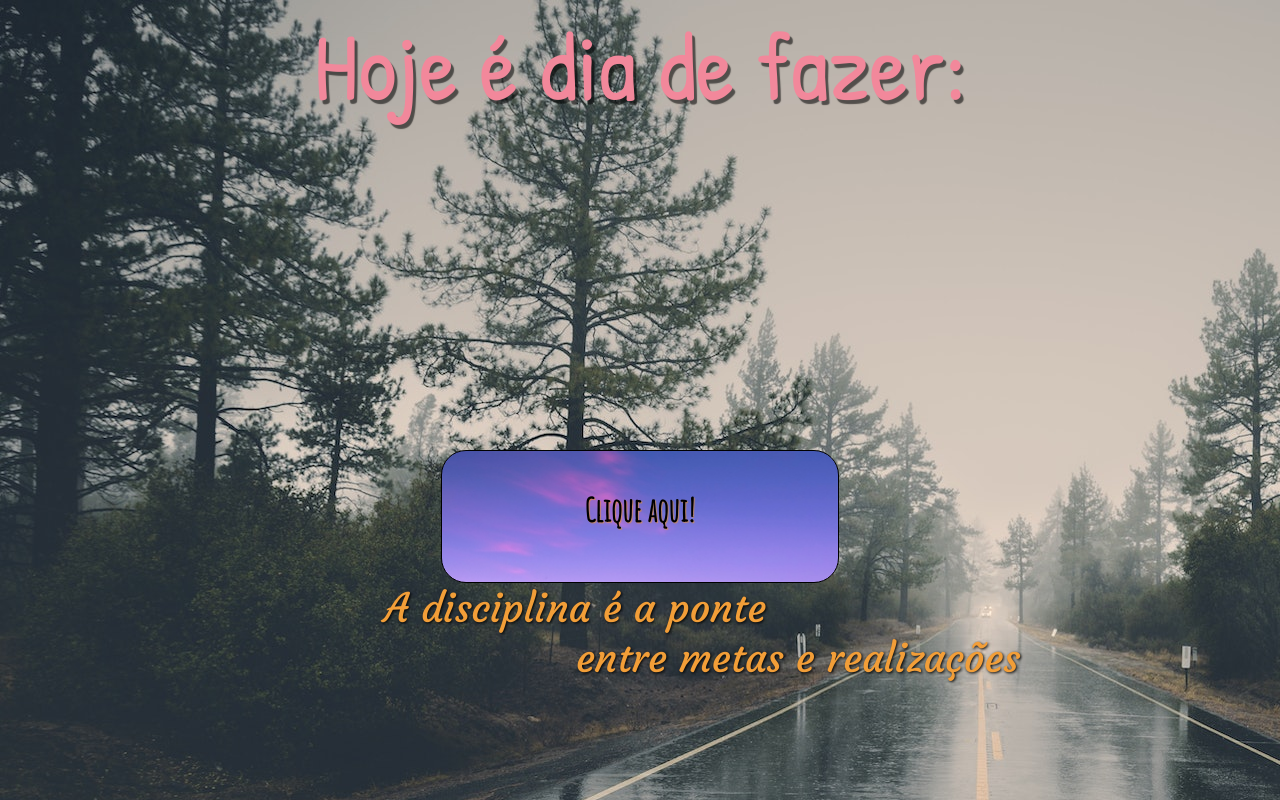
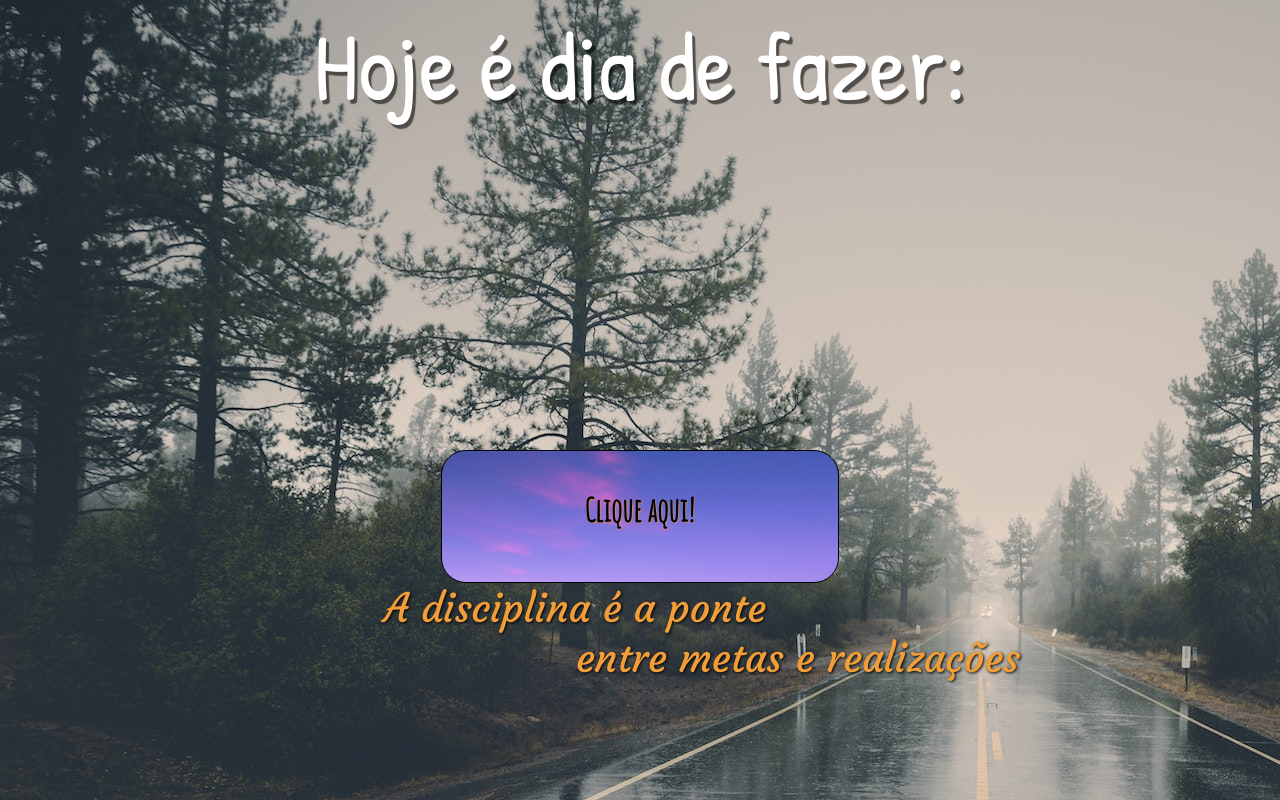
Before and after one commit to viniciustixu/Afazeres-do-dia, a plain HTML site: page index.html in a window 1280 px wide. Drawn offline with Linux system fonts and the light colour scheme.

Commit message:
Mudei a cor do cabeçalho

```diff
--- a/Afazeres do dia.css
+++ b/Afazeres do dia.css
@@ -36,7 +36,7 @@ h1 {
     font-size: 6em;
     font-weight: normal;
     text-align: center;
-    color: #F2889B;
+    color: white;
     text-shadow: 3px 4px 1px #00000091;
     min-width: 658px;
 }
```
